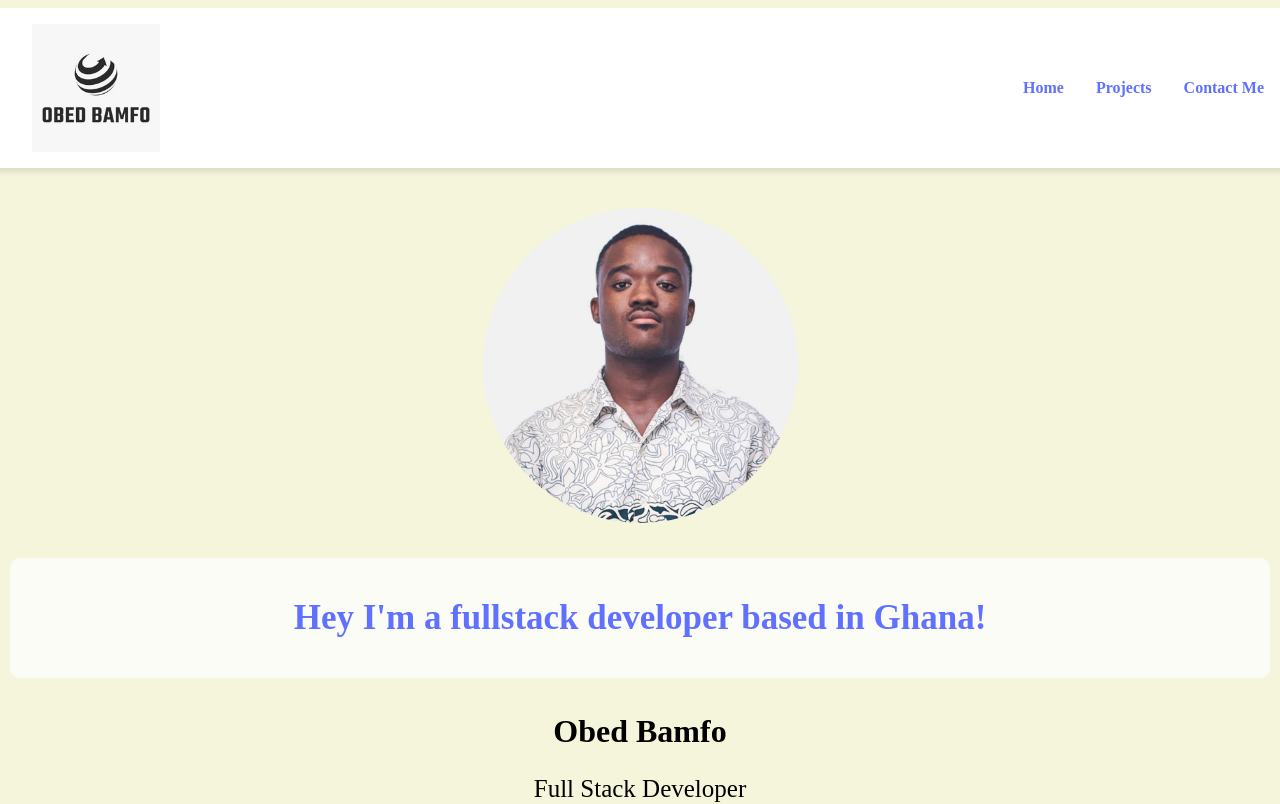
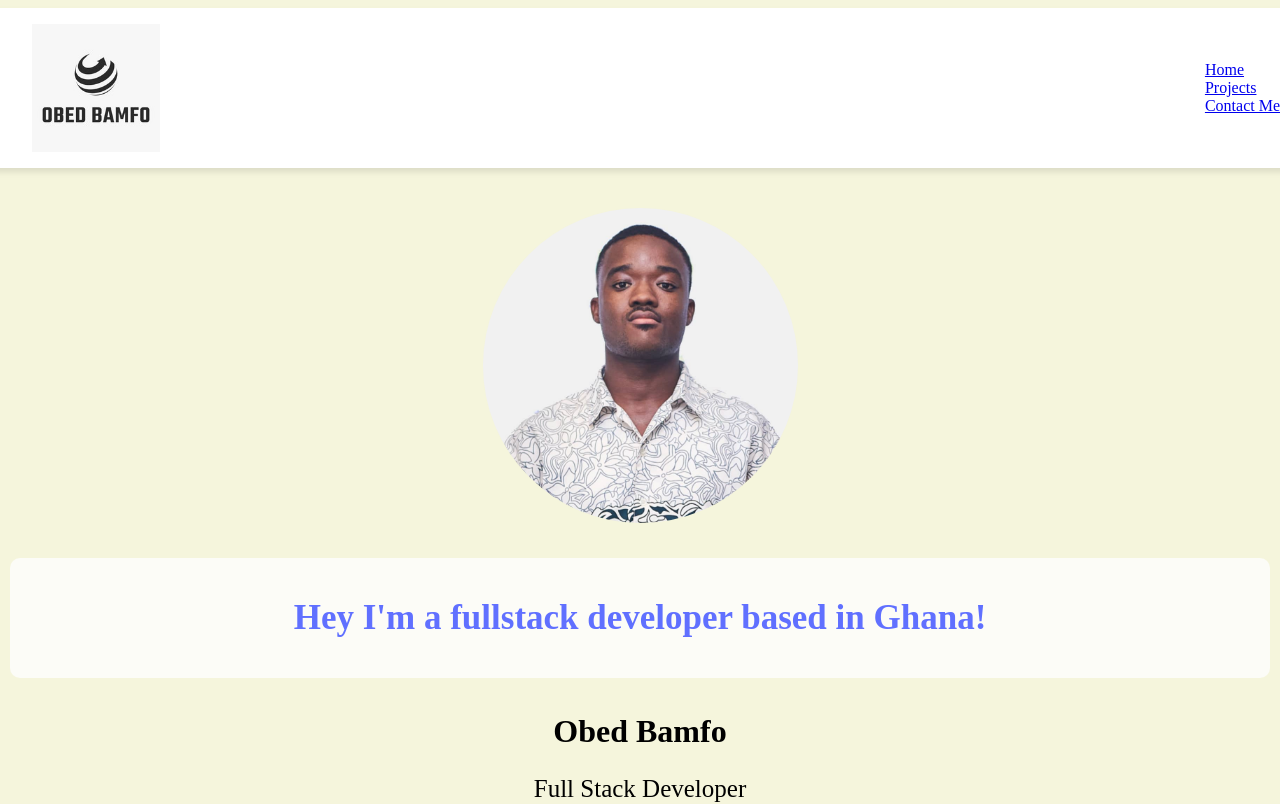
Before and after one commit to obed300/personal, a React (Create React App) app: page / in a window 1280 px wide. Shown: the top 804 px of the page. Built offline with nearby package versions, Linux system fonts and the light colour scheme.

Commit message:
Add content

```diff
--- a/src/components/Navbar.js
+++ b/src/components/Navbar.js
@@ -17,30 +17,30 @@ const Navbar = () => {
     <div className={styles.navContainer}>
       <nav className={styles.navbar}>
         <img src={logo} alt="My logo" className={styles.logo} />
-        <ul className={`${styles.navLinks} ${isSidebarOpen ? styles.showSidebar : ''}`}>
-          <li>
+        <button type="button" className={styles.hamMenu} onClick={handleToggleSidebar}>
+          {isSidebarOpen ? (
+            <MdClose className={`close ${styles.active}`} />
+          ) : (
+            <GiHamburgerMenu className="menu" />
+          )}
+        </button>
+        <ul className={`${styles.sidebarNavLinks} ${isSidebarOpen ? styles.showSidebar : ''}`}>
+          <li className={styles.active}>
             <NavLink exact to="/" className={styles.active}>
               Home
             </NavLink>
           </li>
-          <li>
+          <li className={styles.active}>
             <NavLink to="/projects" className={styles.active}>
               Projects
             </NavLink>
           </li>
-          <li>
+          <li className={styles.active}>
             <NavLink to="/contact" className={styles.active}>
               Contact Me
             </NavLink>
           </li>
         </ul>
-        <button type="button" className={styles.hamMenu} onClick={handleToggleSidebar}>
-          {isSidebarOpen ? (
-            <MdClose className="close" />
-          ) : (
-            <GiHamburgerMenu className="menu" />
-          )}
-        </button>
       </nav>
     </div>
   );
--- a/src/styles/Navbar.module.css
+++ b/src/styles/Navbar.module.css
@@ -46,6 +46,7 @@
   list-style: none;
   margin: 0;
   padding: 0;
+
 }
 
 .navLinks li {
@@ -54,7 +55,7 @@
 
 .navLinks a {
   text-decoration: none;
-  font-weight: bolder;
+  font-weight: b;
 }
 
 .navLinks a:hover {
@@ -82,6 +83,13 @@
   margin-right: 10px;
   background-color: white;
   border: none;
+
+  z-index: 2000;
+    position: absolute;
+    color: white;
+    cursor: pointer;
+    width: 100%;
+    font-weight: bolder;
 }
 
 @media only screen and (min-width: 375px) {
```
Also changed, not shown: src/components/Sidebar.js (deleted, +0 -21 lines).
